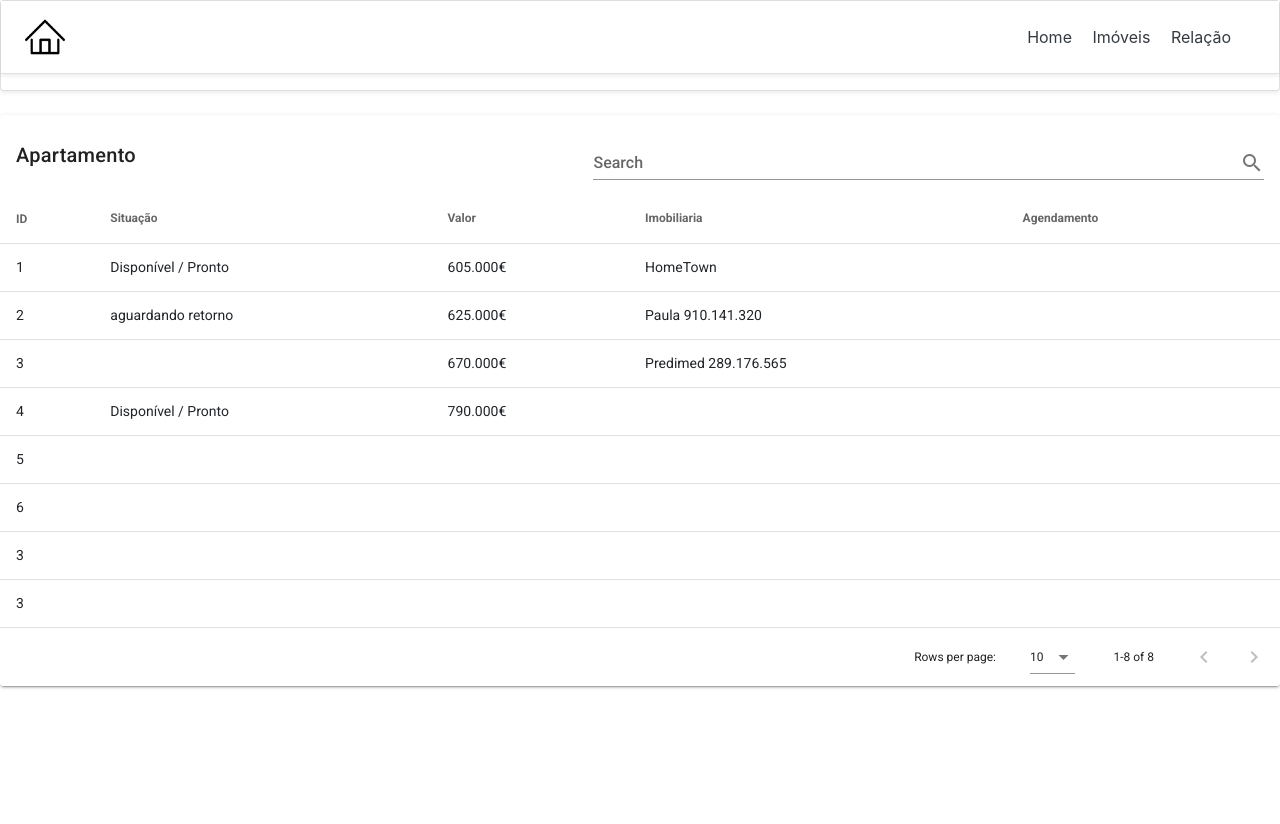
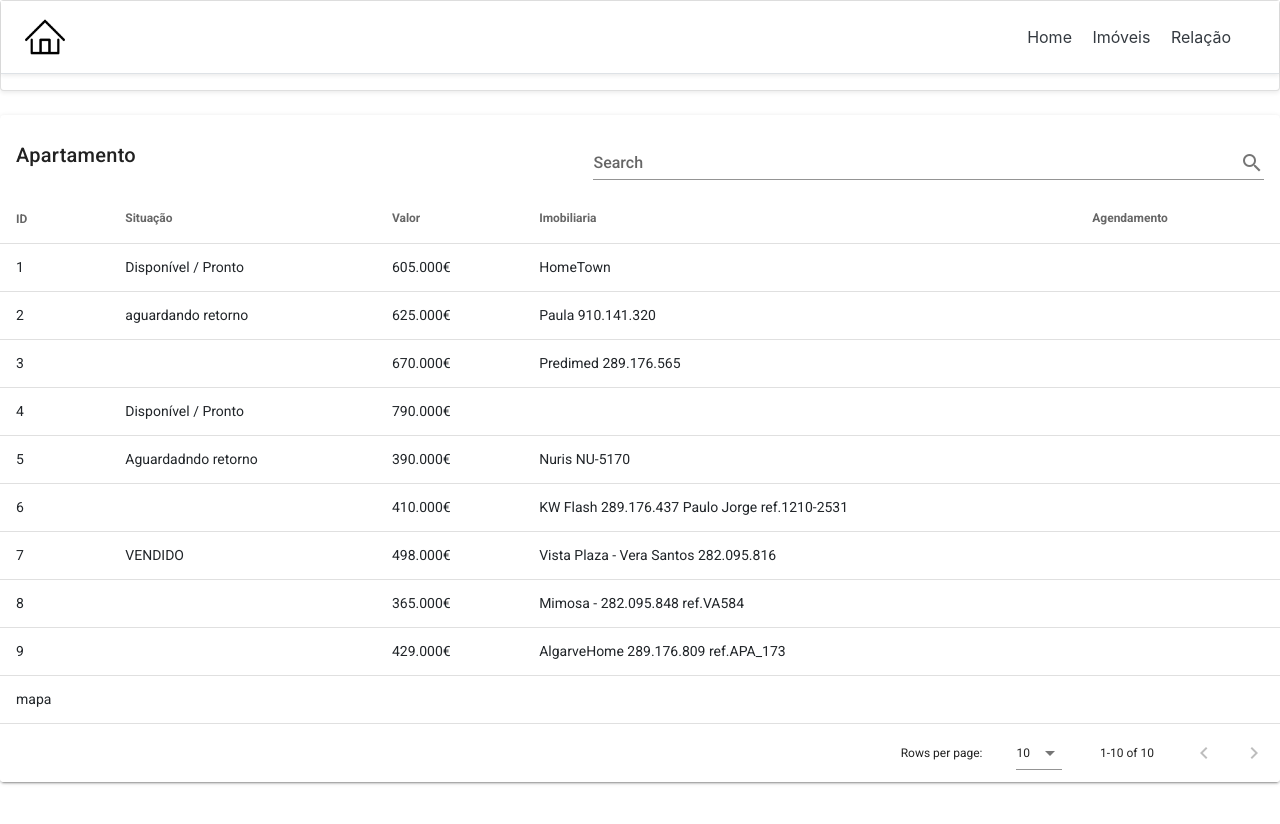
Before and after one commit to marcleyc/newhome, a plain HTML site: page alessandro-ls.html in a window 1280 px wide. Drawn offline with nearby package versions, Linux system fonts and the light colour scheme.

Commit message:
new freguersias

```diff
--- a/alessandro.js
+++ b/alessandro.js
@@ -28,32 +28,46 @@ var aptos = [
         obs:"Não trabalha com imobiliárias", end:"", cor:"danger",
     },
     {
-        id:5, local:"", valor:"", tipologia:"", ee:"", garagem:"", situacao:"",
+        id:5, local:"Portimão / Alto do Quintão", valor:"390.000€", tipologia:"T3", ee:"A", garagem:"", situacao:"Aguardadndo retorno",
+        imobiliaria:"Nuris NU-5170",
+        comissao:"", agendamento: "",
+        link:"https://www.idealista.pt/imovel/32051846/",
+        obs:"", end:"", cor:"light",
+    },
+    {
+        id:6, local:"Portimão / Av do Brasil 24", valor:"410.000€", tipologia:"T3", ee:"A", garagem:"", situacao:"",
+        imobiliaria:"KW Flash 289.176.437 Paulo Jorge ref.1210-2531",
+        comissao:"", agendamento: "",
+        link:"https://www.idealista.pt/imovel/32482449/",
+        obs:"", end:"", cor:"light",
+    },
+    {
+        id:7, local:"Portimão / rua Maria Eugénia Silva Horta", valor:"498.000€", tipologia:"T4", ee:"C", garagem:"", situacao:"VENDIDO",
+        imobiliaria:"Vista Plaza - Vera Santos 282.095.816",
+        comissao:"", agendamento: "",
+        link:"https://www.idealista.pt/imovel/32254088/",
+        obs:"", end:"", cor:"danger",
+    },
+    {
+        id:8, local:"Portimão / Amparo - Alto do Quintão", valor:"365.000€", tipologia:"T3", ee:"B", garagem:"", situacao:"",
+        imobiliaria:"Mimosa - 282.095.848 ref.VA584",
+        comissao:"", agendamento: "",
+        link:"https://www.idealista.pt/imovel/31288387/",
+        obs:"", end:"", cor:"light",
+    },
+    {
+        id:9, local:"Portimão / beco Padre Arsénio Castro da Silva", valor:"429.000€", tipologia:"T3", ee:"A+", garagem:"", situacao:"",
+        imobiliaria:"AlgarveHome 289.176.809 ref.APA_173",
+        comissao:"", agendamento: "",
+        link:"https://www.idealista.pt/imovel/32337789/",
+        obs:"", end:"", cor:"light",
+    },
+    {
+        id:"mapa", local:"", valor:"", tipologia:"", ee:"", garagem:"", situacao:"",
         imobiliaria:"",
         comissao:"", agendamento: "",
         link:"",
-        obs:"", end:"", cor:"primary",
-    },
-    {
-        id:6, local:"", valor:"", tipologia:"", ee:"", garagem:"", situacao:"",
-        imobiliaria:"",
-        comissao:"", agendamento: "",
-        link:"",
-        obs:"", end:"", cor:"primary",
-    },
-    {
-        id:3, local:"", valor:"", tipologia:"", ee:"", garagem:"", situacao:"",
-        imobiliaria:"",
-        comissao:"", agendamento: "",
-        link:"",
-        obs:"", end:"", cor:"primary",
-    },
-    {
-        id:3, local:"", valor:"", tipologia:"", ee:"", garagem:"", situacao:"",
-        imobiliaria:"",
-        comissao:"", agendamento: "",
-        link:"",
-        obs:"", end:"", cor:"primary",
+        obs:"", end:"", cor:"light",
     },
 
 ]
```
Also changed, not shown: alessandro.html (+2 -1 lines), imgAlgarve/5.jpg, imgAlgarve/7.jpg, imgAlgarve/8.jpg, 3 other files.
